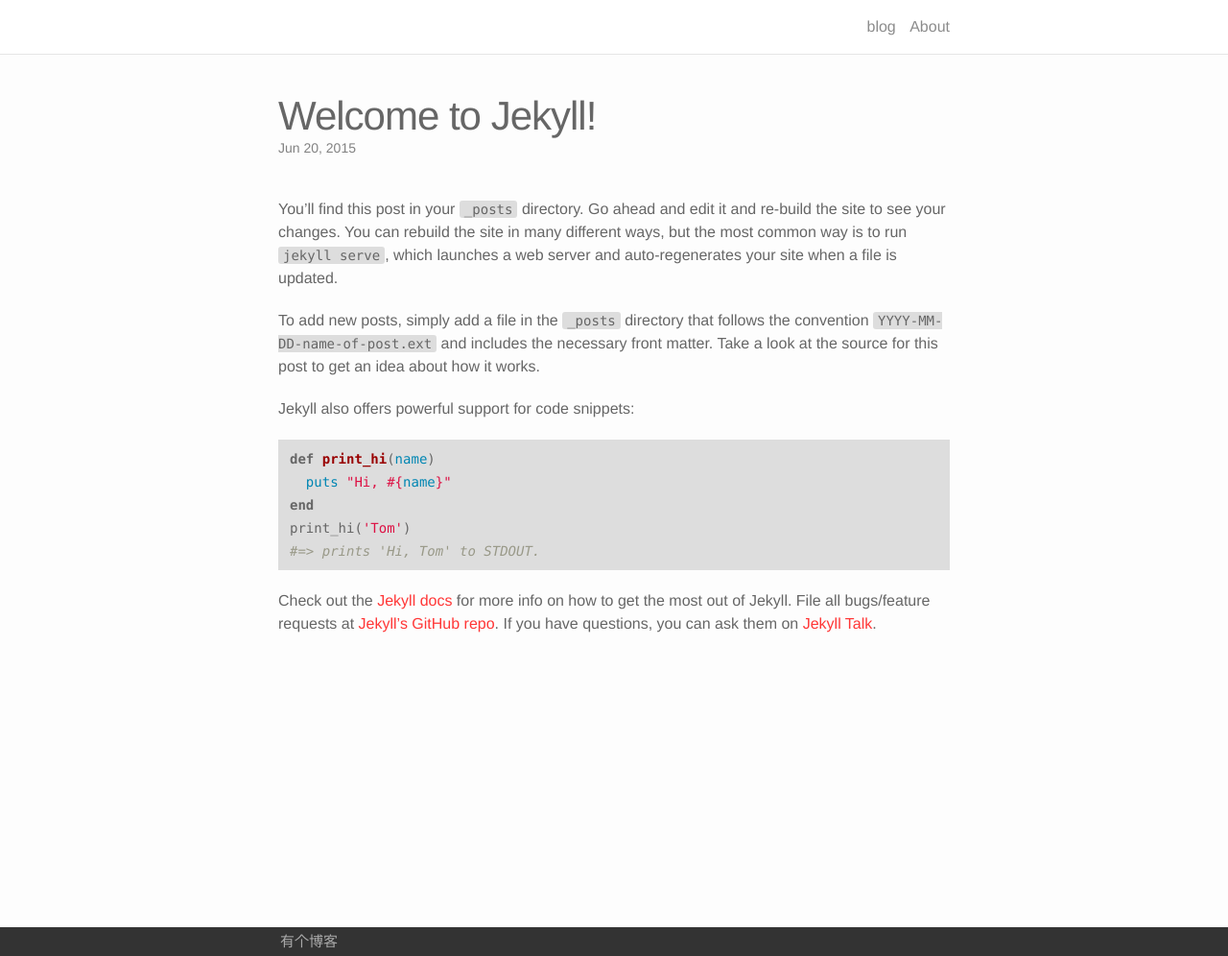
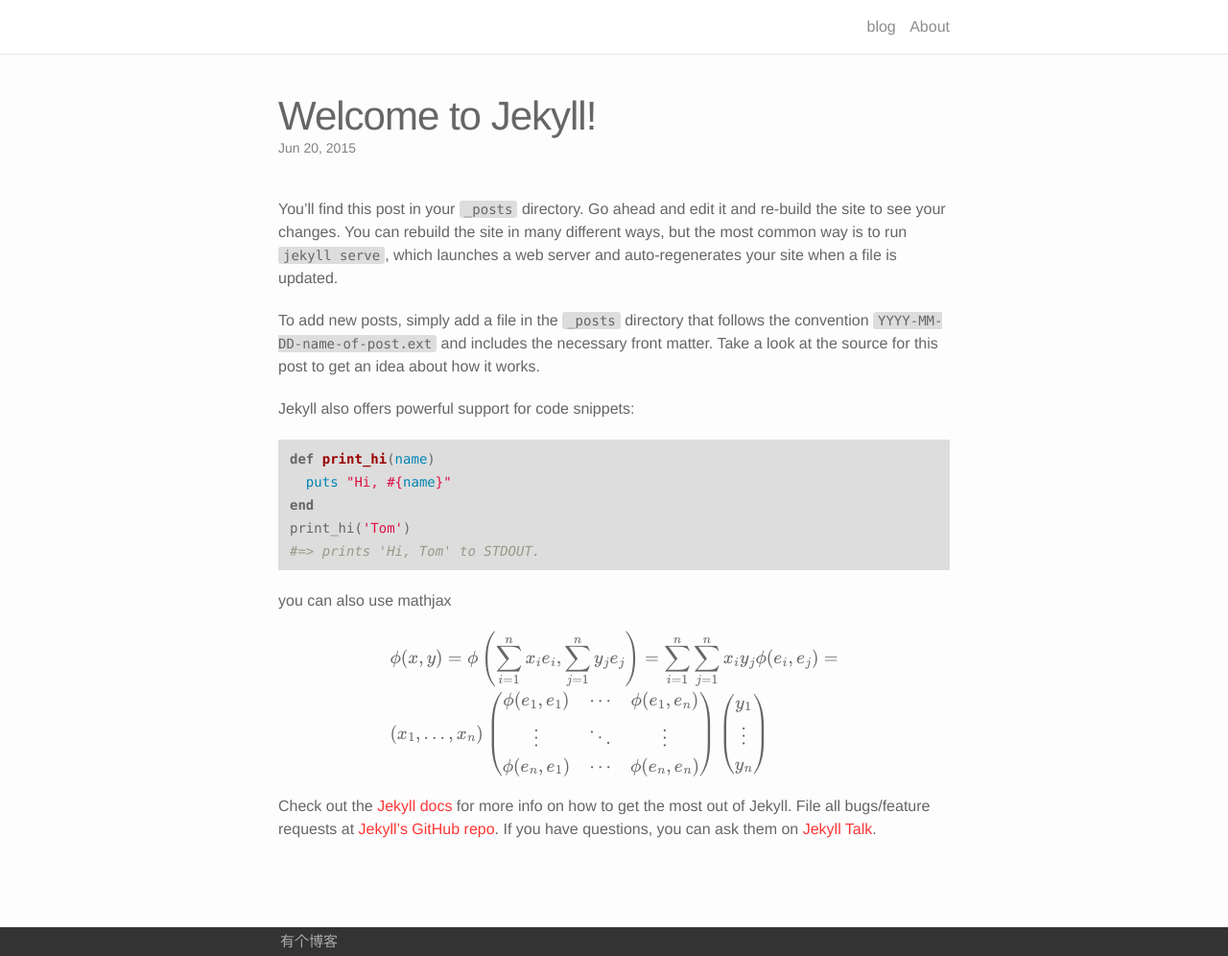
Before and after one commit to afghl/afghl.github.io, a Jekyll site: the page built from _posts/2015-06-20-welcome-to-jekyll.markdown, in a window 1280 px wide and 996 px high. Shown: the whole window at 96% size. Built offline with Jekyll 4.4.1, drawn with Linux system fonts in a browser that asks for light colours; formulas are drawn with MathJax 3.

Commit message:
support mathjax

```diff
--- a/_includes/head.html
+++ b/_includes/head.html
@@ -9,4 +9,5 @@
   <link rel="stylesheet" href="{{ "/css/main.css" | prepend: site.baseurl }}">
   <link rel="canonical" href="{{ page.url | replace:'index.html','' | prepend: site.baseurl | prepend: site.url }}">
   <link rel="alternate" type="application/rss+xml" title="{{ site.title }}" href="{{ "/feed.xml" | prepend: site.baseurl | prepend: site.url }}">
+  <script type="text/javascript" src="http://cdn.mathjax.org/mathjax/latest/MathJax.js?config=TeX-AMS-MML_HTMLorMML"></script>
 </head>
--- a/_posts/2015-06-20-welcome-to-jekyll.markdown
+++ b/_posts/2015-06-20-welcome-to-jekyll.markdown
@@ -18,6 +18,25 @@ print_hi('Tom')
 #=> prints 'Hi, Tom' to STDOUT.
 {% endhighlight %}
 
+you can also use mathjax
+
+$$
+\begin{align*}
+  & \phi(x,y) = \phi \left(\sum_{i=1}^n x_ie_i, \sum_{j=1}^n y_je_j \right)
+  = \sum_{i=1}^n \sum_{j=1}^n x_i y_j \phi(e_i, e_j) = \\
+  & (x_1, \ldots, x_n) \left( \begin{array}{ccc}
+      \phi(e_1, e_1) & \cdots & \phi(e_1, e_n) \\
+      \vdots & \ddots & \vdots \\
+      \phi(e_n, e_1) & \cdots & \phi(e_n, e_n)
+    \end{array} \right)
+  \left( \begin{array}{c}
+      y_1 \\
+      \vdots \\
+      y_n
+    \end{array} \right)
+\end{align*}
+$$
+
 Check out the [Jekyll docs][jekyll-docs] for more info on how to get the most out of Jekyll. File all bugs/feature requests at [Jekyll’s GitHub repo][jekyll-gh]. If you have questions, you can ask them on [Jekyll Talk][jekyll-talk].
 
 [jekyll-docs]: http://jekyllrb.com/docs/home
```
